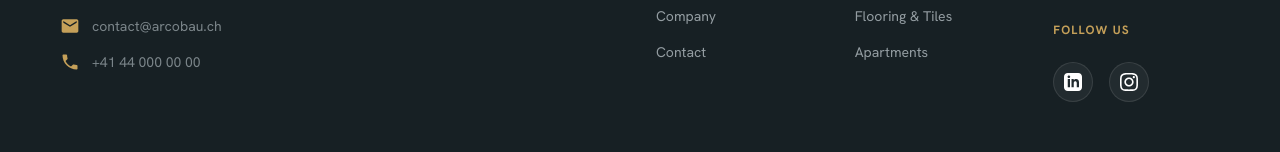
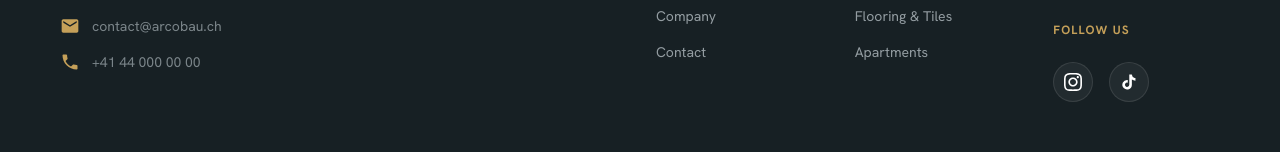
Before and after one commit to andy12b/arcobau, a Next.js app: page / in a window 1280 px wide. Shown: the part 4314-4466 px from the top of the page. Built offline with nearby package versions, Linux system fonts and the light colour scheme.

Commit message:
Update footer with Instagram and TikTok links

```diff
--- a/components/Footer.tsx
+++ b/components/Footer.tsx
@@ -117,14 +117,17 @@ export default function Footer() {
               {t.footer.followUs}
             </h4>
             <div className="flex gap-4">
-              <Link href="#" className="w-10 h-10 rounded-full bg-white/5 border border-white/10 flex items-center justify-center text-white hover:bg-gold-ochre hover:border-gold-ochre transition-all duration-300 group">
+              {/* Instagram */}
+              <Link href="https://www.instagram.com/arcobau.gmbh" target="_blank" rel="noopener noreferrer" className="w-10 h-10 rounded-full bg-white/5 border border-white/10 flex items-center justify-center text-white hover:bg-gold-ochre hover:border-gold-ochre transition-all duration-300 group" aria-label="Instagram">
                 <svg width="18" height="18" viewBox="0 0 24 24" fill="currentColor" className="group-hover:scale-110 transition-transform">
-                  <path d="M19 0h-14c-2.761 0-5 2.239-5 5v14c0 2.761 2.239 5 5 5h14c2.762 0 5-2.239 5-5v-14c0-2.761-2.238-5-5-5zm-11 19h-3v-11h3v11zm-1.5-12.268c-.966 0-1.75-.79-1.75-1.764s.784-1.764 1.75-1.764 1.75.79 1.75 1.764-.783 1.764-1.75 1.764zm13.5 12.268h-3v-5.604c0-3.368-4-3.113-4 0v5.604h-3v-11h3v1.765c1.396-2.586 7-2.777 7 2.476v6.759z"/>
+                  <path d="M12 2.163c3.204 0 3.584.012 4.85.07 3.252.148 4.771 1.691 4.919 4.919.058 1.265.069 1.645.069 4.849 0 3.205-.012 3.584-.069 4.849-.149 3.225-1.664 4.771-4.919 4.919-1.266.058-1.644.07-4.85.07-3.204 0-3.584-.012-4.849-.07-3.26-.149-4.771-1.699-4.919-4.92-.058-1.265-.07-1.644-.07-4.849 0-3.204.013-3.583.07-4.849.149-3.227 1.664-4.771 4.919-4.919 1.266-.057 1.645-.069 4.849-.069zm0-2.163c-3.259 0-3.667.014-4.947.072-4.358.2-6.78 2.618-6.98 6.98-.059 1.281-.073 1.689-.073 4.948 0 3.259.014 3.668.072 4.948.2 4.358 2.618 6.78 6.98 6.98 1.281.058 1.689.072 4.948.072 3.259 0 3.668-.014 4.948-.072 4.354-.2 6.782-2.618 6.979-6.98.059-1.28.073-1.689.073-4.948 0-3.259-.014-3.667-.072-4.947-.196-4.354-2.617-6.78-6.979-6.98-1.281-.059-1.69-.073-4.949-.073zm0 5.838c-3.403 0-6.162 2.759-6.162 6.162s2.759 6.163 6.162 6.163 6.162-2.759 6.162-6.163c0-3.403-2.759-6.162-6.162-6.162zm0 10.162c-2.209 0-4-1.79-4-4 0-2.209 1.791-4 4-4s4 1.791 4 4c0 2.21-1.791 4-4 4zm6.406-11.845c-.796 0-1.441.645-1.441 1.44s.645 1.44 1.441 1.44c.795 0 1.439-.645 1.439-1.44s-.644-1.44-1.439-1.44z"/>
                 </svg>
               </Link>
-              <Link href="#" className="w-10 h-10 rounded-full bg-white/5 border border-white/10 flex items-center justify-center text-white hover:bg-gold-ochre hover:border-gold-ochre transition-all duration-300 group">
+
+              {/* TikTok */}
+              <Link href="https://www.tiktok.com/@arcobau" target="_blank" rel="noopener noreferrer" className="w-10 h-10 rounded-full bg-white/5 border border-white/10 flex items-center justify-center text-white hover:bg-gold-ochre hover:border-gold-ochre transition-all duration-300 group" aria-label="TikTok">
                 <svg width="18" height="18" viewBox="0 0 24 24" fill="currentColor" className="group-hover:scale-110 transition-transform">
-                  <path d="M12 2.163c3.204 0 3.584.012 4.85.07 3.252.148 4.771 1.691 4.919 4.919.058 1.265.069 1.645.069 4.849 0 3.205-.012 3.584-.069 4.849-.149 3.225-1.664 4.771-4.919 4.919-1.266.058-1.644.07-4.85.07-3.204 0-3.584-.012-4.849-.07-3.26-.149-4.771-1.699-4.919-4.92-.058-1.265-.07-1.644-.07-4.849 0-3.204.013-3.583.07-4.849.149-3.227 1.664-4.771 4.919-4.919 1.266-.057 1.645-.069 4.849-.069zm0-2.163c-3.259 0-3.667.014-4.947.072-4.358.2-6.78 2.618-6.98 6.98-.059 1.281-.073 1.689-.073 4.948 0 3.259.014 3.668.072 4.948.2 4.358 2.618 6.78 6.98 6.98 1.281.058 1.689.072 4.948.072 3.259 0 3.668-.014 4.948-.072 4.354-.2 6.782-2.618 6.979-6.98.059-1.28.073-1.689.073-4.948 0-3.259-.014-3.667-.072-4.947-.196-4.354-2.617-6.78-6.979-6.98-1.281-.059-1.69-.073-4.949-.073zm0 5.838c-3.403 0-6.162 2.759-6.162 6.162s2.759 6.163 6.162 6.163 6.162-2.759 6.162-6.163c0-3.403-2.759-6.162-6.162-6.162zm0 10.162c-2.209 0-4-1.79-4-4 0-2.209 1.791-4 4-4s4 1.791 4 4c0 2.21-1.791 4-4 4zm6.406-11.845c-.796 0-1.441.645-1.441 1.44s.645 1.44 1.441 1.44c.795 0 1.439-.645 1.439-1.44s-.644-1.44-1.439-1.44z"/>
+                  <path d="M19.589 6.686a4.793 4.793 0 0 1-3.77-4.245V2h-3.445v13.672a2.896 2.896 0 0 1-5.201 1.743l-.002-.001.002.001a2.895 2.895 0 0 1 3.183-4.51v-3.5a6.329 6.329 0 0 0-5.394 10.692 6.33 6.33 0 0 0 10.857-4.424V8.687a8.182 8.182 0 0 0 4.77 1.526V6.79a4.831 4.831 0 0 1-1.003-.104z" />
                 </svg>
               </Link>
             </div>
```
